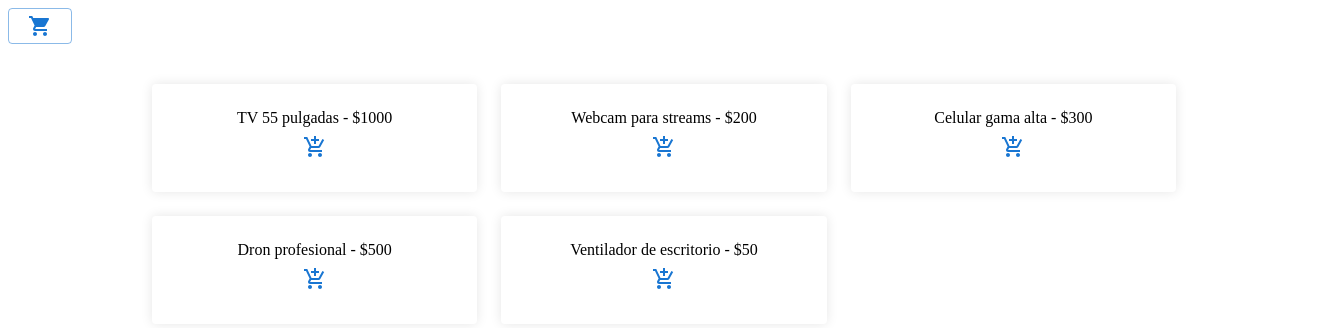
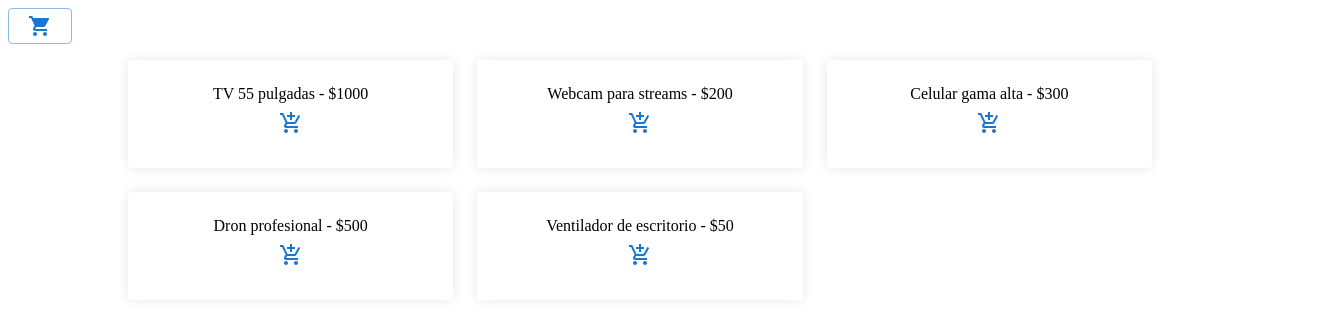
Before and after one commit to Lichu23/Cart-training, a React (Vite) app: page / in a window 1280 px wide. Shown: the top 328 px of the page, 1320 px wide, since content can reach past the window. Built offline with nearby package versions, Linux system fonts and the light colour scheme.

Commit message:
change css container

```diff
--- a/src/App.css
+++ b/src/App.css
@@ -1,5 +1,4 @@
 .mainListItem {
-    padding: 24px;
   height: 100%;
   width: 100%;
   display: flex;
@@ -8,3 +7,9 @@
   flex-direction: "column";
   gap: "24px";
 }
+
+.container {
+  width: 100%;
+  margin: 0;
+  padding: 0;
+}
--- a/src/App.tsx
+++ b/src/App.tsx
@@ -5,14 +5,11 @@ import ModalCart from "./components/ModalCart";
 
 function App() {
   return (
-    <main>
-      <div>
-        <Toaster position="top-center" reverseOrder={false} />
-      </div>
-      <div>
-        <ModalCart />
-        <ItemList />
-      </div>
+    <main className="container">
+      <Toaster position="top-center" reverseOrder={false} />
+
+      <ModalCart />
+      <ItemList />
     </main>
   );
 }
--- a/src/index.css
+++ b/src/index.css
@@ -1,3 +1,4 @@
+
 
 input {
   font-size: 20px;
```
Lines whose indentation alone changed are shown as unchanged.
